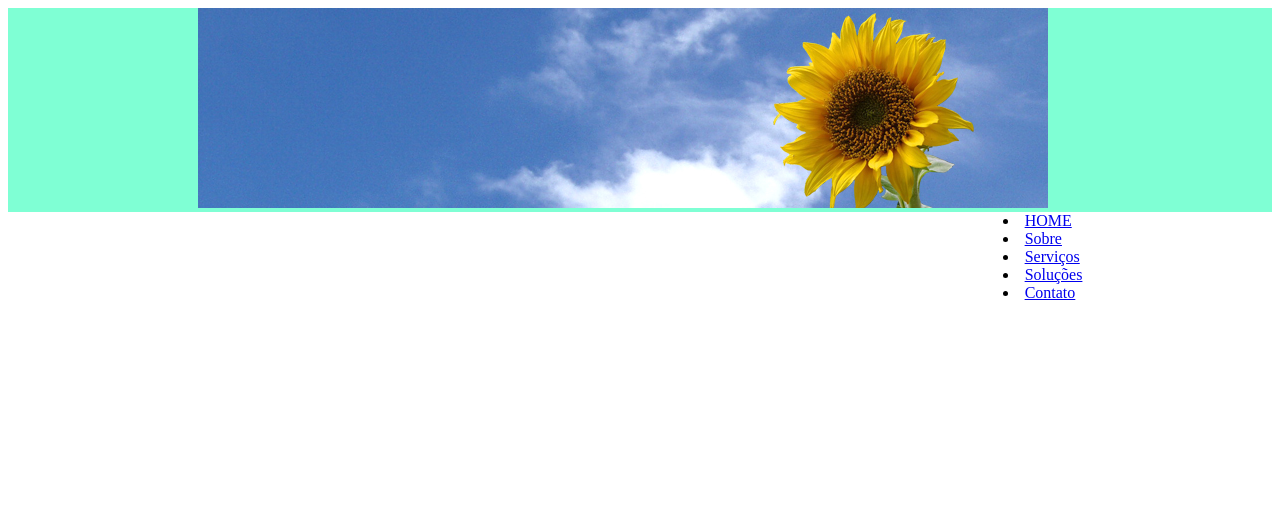
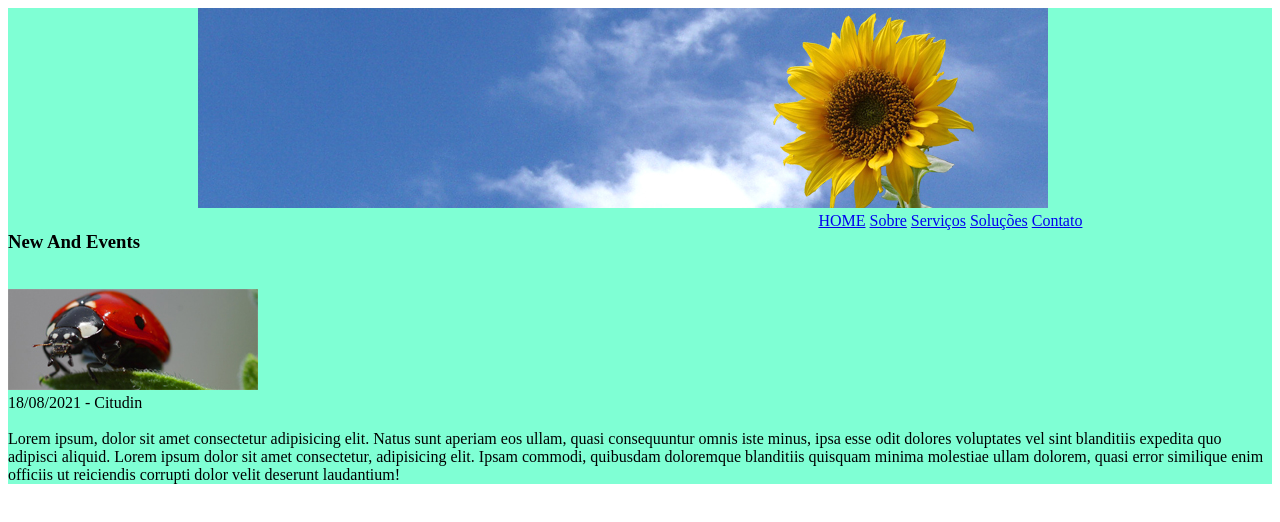
Before and after one commit to LeoOliv-R6/Checkpoint02, a plain HTML site: page HTML.html/index.html in a window 1280 px wide. Drawn offline with Linux system fonts and the light colour scheme; files that its build step writes are made by us from their sources; files whose address does not match are found by name.

Commit message:
commits 2

```diff
--- a/HTML.html/index.html
+++ b/HTML.html/index.html
@@ -15,14 +15,32 @@
             </div>
             <div class="menu">
                 <nav>
-                    <li><a href="./index.html" target="_self" id="active">HOME</a></li>
-                    <li><a href="./about.html" target="_self" id="active">Sobre</a></li>
-                    <li><a href="./servicos.html" target="_self" id="active">Serviços</a></li>
-                    <li><a href="./solutions.html" target="_self" id="active">Soluções</a></li>
-                    <li><a href="./contato.html" target="_self" id="active">Contato</a></li>
+                    <a href="./index.html" target="_self" id="active">HOME</a>
+                    <a href="./about.html" target="_self" id="active">Sobre</a>
+                    <a href="./servicos.html" target="_self" id="active">Serviços</a>
+                    <a href="./solutions.html" target="_self" id="active">Soluções</a>
+                    <a href="./contato.html" target="_self" id="active">Contato</a>
                 </nav>
             </div>
         </header>
+        <div>
+            <nav>
+                 <div>
+                    <h3 class = new> New And Events </h3>
+                    <br>
+                    <img src="/IMG.img/free-flash-templates.jpg" alt="Joaninha">
+                  </div>
+                  <div>
+                    18/08/2021 - Citudin
+                  </div>
+                    <br>
+                  <div>
+                    Lorem ipsum, dolor sit amet consectetur adipisicing elit. Natus sunt aperiam eos ullam, quasi consequuntur omnis iste minus, ipsa esse odit dolores voluptates vel sint blanditiis expedita quo adipisci aliquid.
+                    Lorem ipsum dolor sit amet consectetur, adipisicing elit. Ipsam commodi, quibusdam doloremque blanditiis quisquam minima molestiae ullam dolorem, quasi error similique enim officiis ut reiciendis corrupti dolor velit deserunt laudantium!
+                  </div>
+                </div>
+            </nav>
+        </div>
     </div>
 </body>
 </html>
```
Also changed, not shown: HTML.html/contato.html (+5 -5 lines), CSS/Estilo.css (renamed from CSS.css/Estilo.css).
